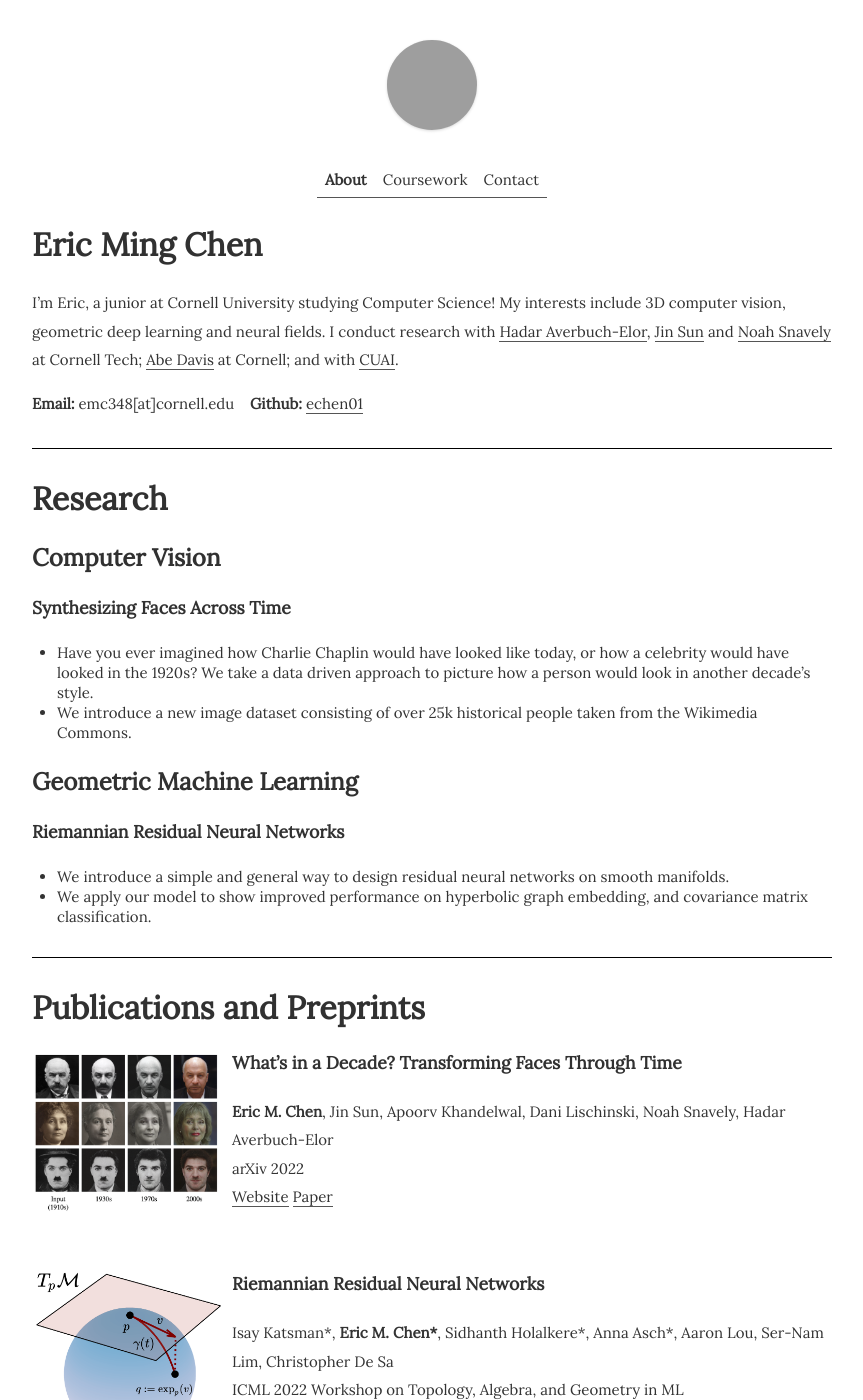
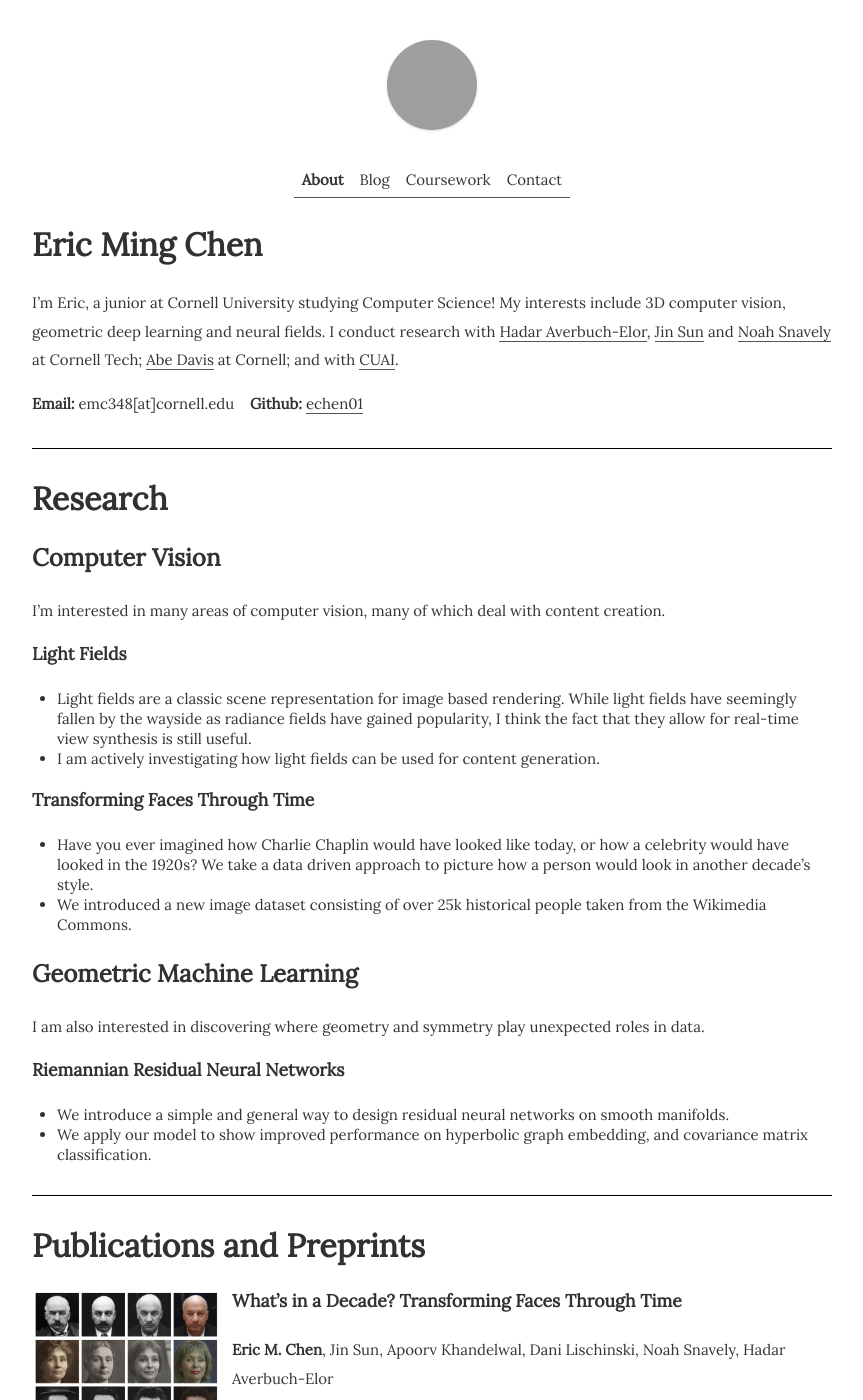
Before and after one commit to echen01/echen01.github.io, a Jekyll site: the page built from index.md, in a window 1280 px wide and 1400 px high. Shown: the whole window, without its empty margins (208-1071 px from the left). Built offline with Jekyll 4.4.1, drawn with Linux system fonts in a browser that asks for light colours; our own code applies the rules of GitHub Pages for plain Markdown files; some of the changed text lies outside the part shown; grey boxes are pictures that could not be loaded.

Commit message:
update site

```diff
--- a/_config.yml
+++ b/_config.yml
@@ -43,9 +43,9 @@ collections:
   #talks:
   #   output: true
   #   permalink: /talks/:name
-  # blog:
-  #   output: true
-  #   permalink: /blog/:name
+  blog:
+    output: true
+    permalink: /blog/:name
 
 defaults:
   -
--- a/_includes/header.html
+++ b/_includes/header.html
@@ -23,6 +23,14 @@
 			<li style="font-weight:bold;"> <a> About </a> </li>
 		{% endif %}
 
+		{% if page.url != '/blog' %}
+			{% assign link = '/blog' %}
+			<li> <a href="{{ link | prepend: site.baseurl | prepend: site.url }}"> Blog </a> </li>
+		{% else %}
+			<li style="font-weight:bold;"> <a> Blog </a> </li>
+		{% endif %}
+
+
 		{% if page.url != '/coursework' %}
 		    {% assign link = '/coursework' %}
 		    <li> <a href="{{ link | prepend: site.baseurl | prepend: site.url }}"> Coursework </a> </li>
--- a/index.md
+++ b/index.md
@@ -19,15 +19,27 @@ with [CUAI](https://cuai.github.io/).
 
 # Research
 ## Computer Vision
-#### Synthesizing Faces Across Time
+I'm interested in many areas of computer vision, many of which deal
+with content creation.
+
+#### Light Fields
+- Light fields are a classic scene representation for image based
+  rendering. While light fields have seemingly fallen by the wayside
+  as radiance fields have gained popularity, I think the fact that they allow for real-time view synthesis
+  is still useful.
+- I am actively investigating how light fields can be used for content generation.
+
+#### Transforming Faces Through Time
 - Have you ever imagined how Charlie Chaplin would have looked like
   today, or how a celebrity would have looked in the 1920s? We take a
   data driven approach to picture how a person would look in another decade's
   style.
-- We introduce a new image dataset consisting of over 25k historical people taken from
+- We introduced a new image dataset consisting of over 25k historical people taken from
   the Wikimedia Commons.
 
 ## Geometric Machine Learning
+I am also interested in discovering where geometry and symmetry play
+unexpected roles in data.
 #### Riemannian Residual Neural Networks
 - We introduce a simple and general way to design residual neural
   networks on smooth manifolds.
@@ -87,6 +99,24 @@ Cornell Data Journal, Published Dec. 18, 2020 \
 
 ---
 
+
+# Projects
+<img src="/assets/eevee_4096spp.jpg" alt="Eevee Render" style="float:
+left; padding: 0px 10px 0px 0px" height=225px>
+#### Cornell Rendering Competition Submission
+<!-- ![Eevee Render](/assets/eevee_4096spp.jpg) -->
+I was the runner up to the [Cornell CS
+6630](http://www.cs.cornell.edu/courses/cs6630/2022fa/) rendering
+competition. I won a copy of Fundamentals of Computer Graphics signed
+by Steve Marschner!\
+[Slides](https://docs.google.com/presentation/d/1sD9ssQDia5MyNVh9C2T2vm0nJKu6AfuB9uah9HGy74Y/edit?usp=sharing)\
+<br>
+<br>
+<br>
+<br>
+
+---
+
 <!-- ## Coursework -- In Progress -->
 <!-- - KOREA 1102: Elementary Korean II -->
 <!-- - PHYS 2217: Honors Electricity and Magnetism -->
```
Also changed, not shown: _blog/2015-09-06-blog-lorem-ipsum.md (+4 -24 lines), blog.html (added, +42 -0 lines), coursework.md (+7 -5 lines), assets/buildinpublic.jpeg (added), assets/eevee_4096spp.jpg (added). Lines whose indentation alone changed are shown as unchanged.
